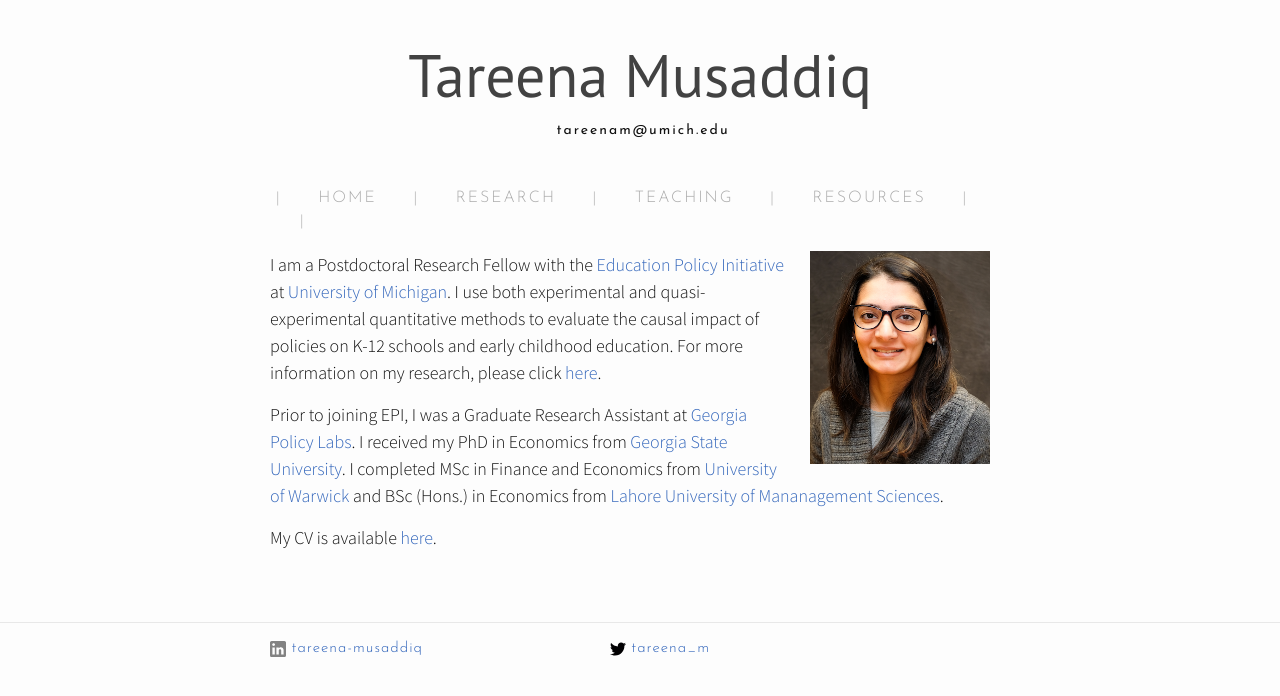
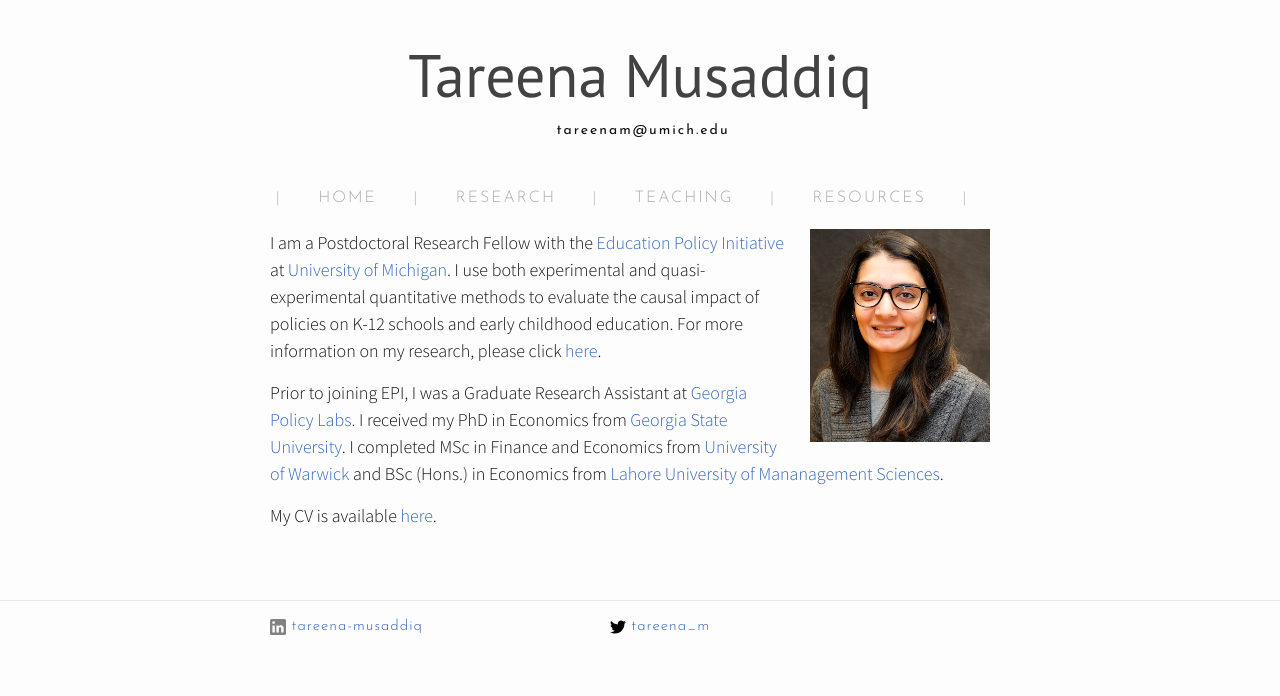
Before and after one commit to tareena/tareena.github.io, a Jekyll site: the page built from 1-about.md, in a window 1280 px wide. Shown: the top 696 px of the page. Built offline with Jekyll 4.4.1, drawn with Linux system fonts in a browser that asks for light colours; nearby versions of some CDN libraries.

Commit message:
Update to header.html with the Resources page

```diff
--- a/_includes/header.html
+++ b/_includes/header.html
@@ -11,7 +11,7 @@
     {% for sitePage in site.pages %}
 	    {% if sitePage.title %}
 	    <a style="font-size:16px" class="page-link" href="{{sitePage.url | prepend: site.baseurl }}">{{sitePage.title}}</a>
-		    {% if sitePage.title != "Awards" %}
+		    {% if sitePage.title != "Resources" %}
 		    <span class="exclamationMark">|</span>
 		    {% endif %}
 	    {% endif %}
```
